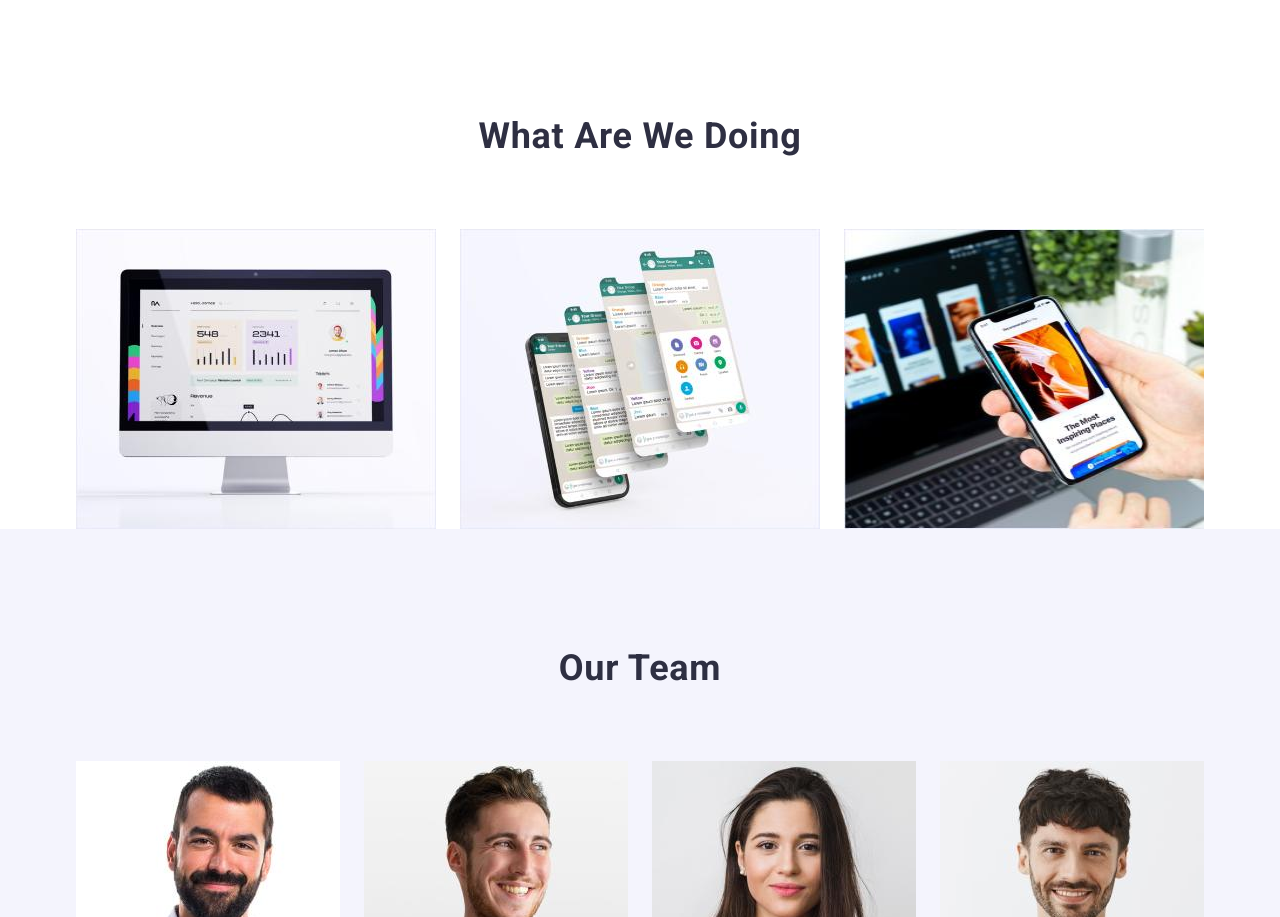
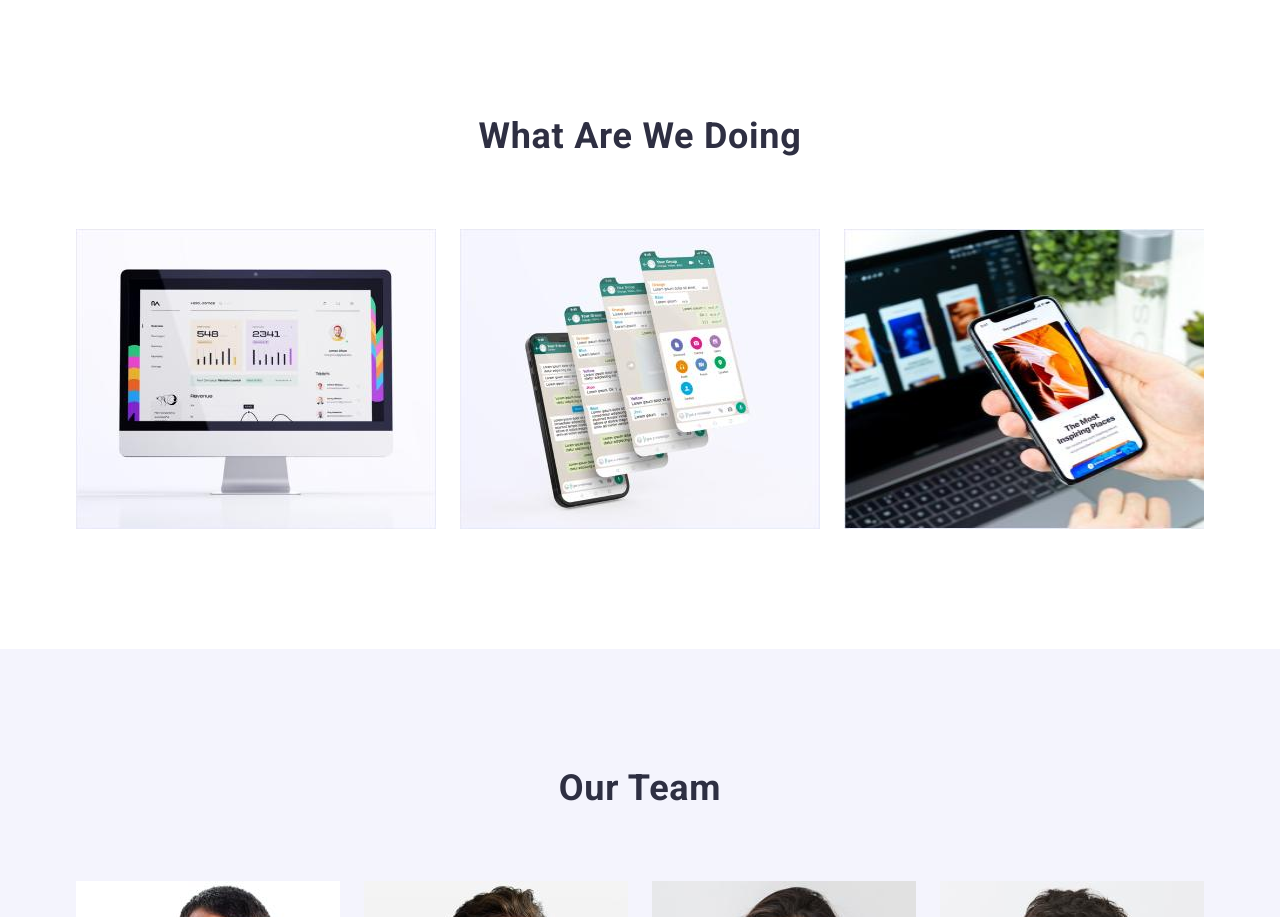
Before and after one commit to anastasiia1polivesa/goit-markup-hw-03, a plain HTML site: page index.html in a window 1280 px wide. Shown: the part 918-1835 px from the top of the page. Drawn offline with nearby package versions, Linux system fonts and the light colour scheme.

Commit message:
updated112

```diff
--- a/css/styles.css
+++ b/css/styles.css
@@ -233,7 +233,7 @@ link {
   margin-bottom: 72px;
 }
 .do-section {
-  padding: 0;
+  padding-bottom: 120px;
 }
 .doing-photo {
   width: calc((100% - 48px) / 3);
```
